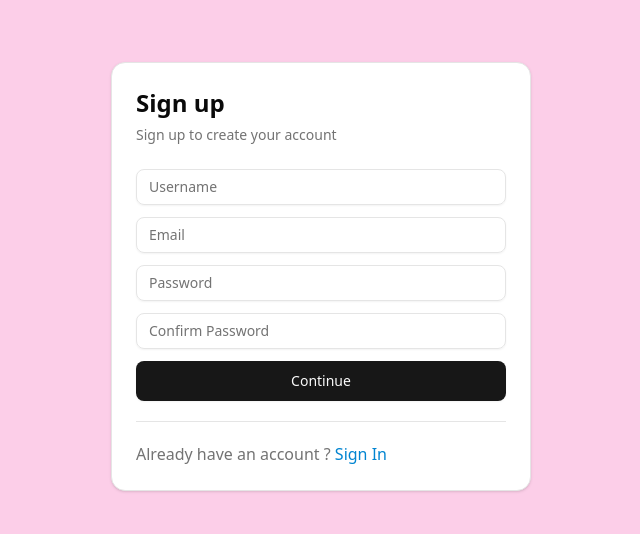
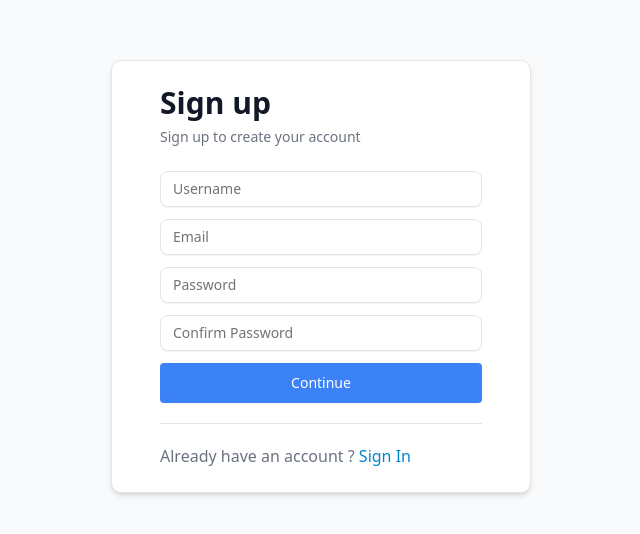
Before and after one commit to sheikh-aleem72/ImageGram-Frontend, a React (Vite) app: page /auth/signup in a window 1280 px wide. Shown: the part 124-658 px from the top of the page, without its empty margins (319-959 px from the left). Built offline with nearby package versions, Linux system fonts and the light colour scheme; no server answers.

Commit message:
style: Add theme color

```diff
--- a/src/components/organism/auth/SignupCard.jsx
+++ b/src/components/organism/auth/SignupCard.jsx
@@ -22,10 +22,16 @@ export const SignupCard = ({
 }) => {
   return (
     <>
-      <Card className="h-auto w-[300px] sm:w-[340px] md:w-[380px] lg:w-[420px]">
+      <Card className="h-auto w-[300px] sm:w-[340px] md:w-[380px] lg:w-[420px] border border-border rounded-lg p-6 shadow-md ">
         <CardHeader>
-          <CardTitle className={"text-xl sm:text-2xl"}>Sign up</CardTitle>
-          <CardDescription>Sign up to create your account</CardDescription>
+          <CardTitle
+            className={"text-imagegram-text text-2xl sm:text-3xl font-bold"}
+          >
+            Sign up
+          </CardTitle>
+          <CardDescription className={"text-imagegram-subtext"}>
+            Sign up to create your account
+          </CardDescription>
           {validationError && (
             <div className="bg-destructive/15 p-4 rounded-md flex items-center gap-x-2 text-sm text-destructive mb-6">
               <TriangleAlert className="size-5" />
@@ -105,7 +111,7 @@ export const SignupCard = ({
 
             <Button
               size="lg"
-              className="w-full cursor-pointer"
+              className="w-full cursor-pointer bg-imagegram-primary text-white py-2 rounded hover:bg-accent hover:text-imagegram-text transition"
               type="submit"
               disabled={isPending}
             >
@@ -113,7 +119,7 @@ export const SignupCard = ({
             </Button>
           </form>
           <Separator className="my-5" />
-          <p className="text-muted-foreground mt-4">
+          <p className="text-imagegram-subtext mt-4">
             Already have an account ?{" "}
             <span
               className="text-sky-600 hover:underline cursor-pointer"
--- a/src/index.css
+++ b/src/index.css
@@ -39,6 +39,16 @@
   --color-sidebar-accent-foreground: var(--sidebar-accent-foreground);
   --color-sidebar-border: var(--sidebar-border);
   --color-sidebar-ring: var(--sidebar-ring);
+}
+
+@theme {
+  --color-imagegram-bg: #F9FAFB;
+  --color-imagegram-primary: #3B82F6;
+  --color-imagegram-accent: #60A5FA;
+  --color-imagegram-text: #111827;
+  --color-imagegram-subtext: #6B7280;
+  --color-imagegram-border: #E5E7EB;
+  --color-imagegram-white: #FFFFFF;
 }
 
 :root {
--- a/src/pages/Auth/Auth.jsx
+++ b/src/pages/Auth/Auth.jsx
@@ -2,7 +2,7 @@
 export const Auth = ({ children }) => {
   return (
     <>
-      <div className="h-[100vh] w-full flex items-center justify-center bg-pink-200">
+      <div className="h-[100vh] w-full flex items-center justify-center bg-imagegram-bg">
         {children}
       </div>
     </>
```
